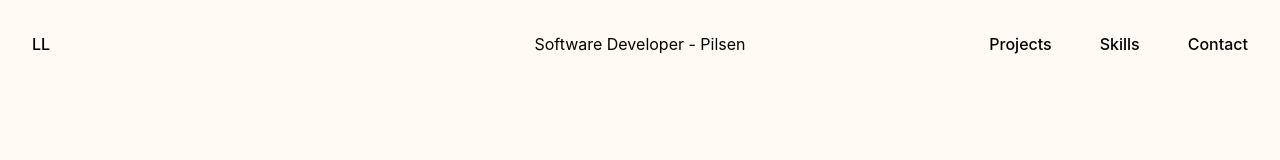
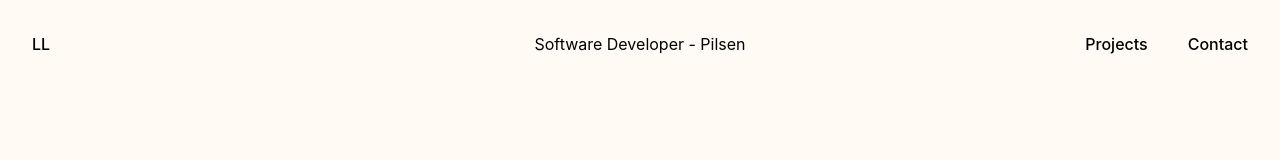
Before and after one commit to Luan2118/portfolio-v2, a React (Vite) app: page / in a window 1280 px wide. Shown: the top 160 px of the page. Built offline with nearby package versions, Linux system fonts and the light colour scheme.

Commit message:
fix: make hero buttons functional

```diff
--- a/src/pages/Homepage/components/HomepageButton.tsx
+++ /dev/null
@@ -1,14 +0,0 @@
-type HomepageButtonProps = {
-  children: React.ReactNode
-}
-
-function HomepageButton({children}: HomepageButtonProps) {
-  return (
-    <button className="font-medium text-sm sm:text-base ">
-      {children}
-    </button>
-  )
-}
-
-
-export default HomepageButton;
--- /dev/null
+++ b/src/pages/Homepage/components/NavItem.tsx
@@ -0,0 +1,15 @@
+type NavItemProps = {
+  label: string
+  path: string
+}
+
+function NavItem({label, path}: NavItemProps) {
+  return (
+    <a href={path} className="font-medium text-sm sm:text-base ">
+      {label}
+    </a>
+  )
+}
+
+
+export default NavItem;
--- a/src/pages/Homepage/sections/Contact/Contact.tsx
+++ b/src/pages/Homepage/sections/Contact/Contact.tsx
@@ -8,7 +8,7 @@ import Footer from "../Footer";
 function Contact() {
   return (
     <>
-      <div className="h-dvh bg-[#FFFBF4] flex flex-col gap-15 py-15 px-5 xs:px-15 sm:px-20 sm:py-30 md:gap-40 md:py-40 lg:px-40  2xl:px-80">
+      <div id="contact" className="h-dvh bg-[#FFFBF4] flex flex-col gap-15 py-15 px-5 xs:px-15 sm:px-20 sm:py-30 md:gap-40 md:py-40 lg:px-40  2xl:px-80">
 
         <div className="mx-auto">
           <p className="text-[clamp(56px,10vw,128px)] leading-none font-[Judson] text-center">Get in Contact</p>
--- a/src/pages/Homepage/sections/Hero.tsx
+++ b/src/pages/Homepage/sections/Hero.tsx
@@ -1,12 +1,12 @@
-import HomepageButton from "../components/HomepageButton";
+import NavItem from "../components/NavItem";
 import menuIcon from "../../../assets/icons/menu.png"
 
 function Hero() {
   return (
-    <div  className="h-dvh bg-[#FFFBF4] flex flex-col justify-between p-8 font-[Inter]">
+    <div id="hero" className="h-dvh bg-[#FFFBF4] flex flex-col justify-between p-8 font-[Inter]">
       <aside className="grid grid-cols-2 items-center xs:grid-cols-3">
         <div>
-          <HomepageButton>LL</HomepageButton>
+          <NavItem label="LL" path="#hero"/>
         </div>
 
         <p className="hidden text-sm text-center xs:block sm:text-base">
@@ -19,10 +19,9 @@ function Hero() {
           </button>
         </nav>
 
-        <nav className="hidden flex justify-end gap-12 lg:flex">
-          <HomepageButton>Projects</HomepageButton>
-          <HomepageButton>Skills</HomepageButton>
-          <HomepageButton>Contact</HomepageButton>
+        <nav className="hidden flex justify-end gap-10 lg:flex">
+          <NavItem label="Projects" path="#projects"/>
+          <NavItem label="Contact" path="#contact"/>
         </nav>
       </aside>
 
--- a/src/pages/Homepage/sections/Projects/Projects.tsx
+++ b/src/pages/Homepage/sections/Projects/Projects.tsx
@@ -3,7 +3,7 @@ import ProjectCard from "./components/ProjectCard";
 
 function Projects() {
   return (
-    <div className="bg-[#171512] text-[#FFFBF4] h-dvh flex flex-col py-20 px-5 xs:px-15 sm:px-20  md:flex-row lg:px-50 lg:py-30 ">
+    <div id="projects" className="bg-[#171512] text-[#FFFBF4] h-dvh flex flex-col py-20 px-5 xs:px-15 sm:px-20  md:flex-row lg:px-50 lg:py-30 ">
 
       <p className="text-[clamp(15px,7vw,30px)] leading-non font-[Judson] ">Projects</p>
 
```
